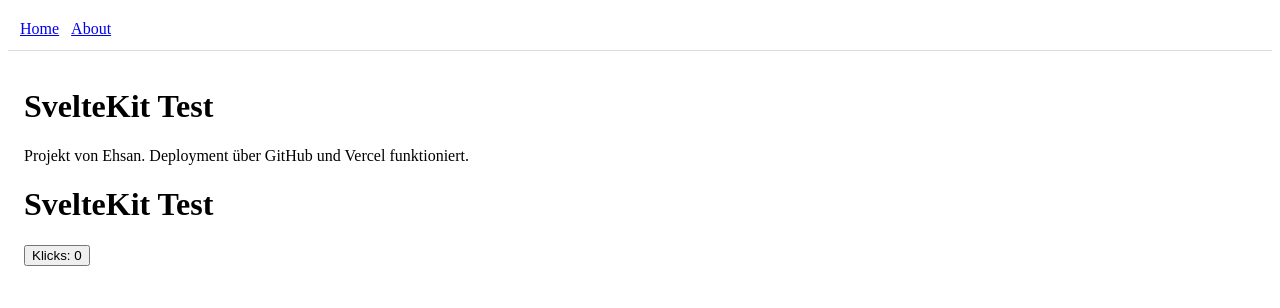
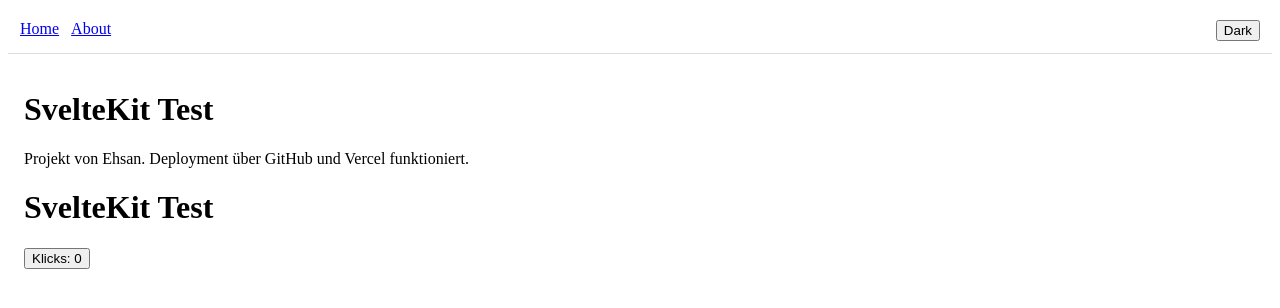
Before and after one commit to RavenVIP/svelte-test, a SvelteKit app: page / in a window 1280 px wide. Shown: the top 308 px of the page. Built offline with nearby package versions, Linux system fonts and the light colour scheme.

Commit message:
add dark mode toggle

```diff
--- a/src/routes/+layout.svelte
+++ b/src/routes/+layout.svelte
@@ -1,10 +1,25 @@
+<script>
+  let dark = false;
+</script>
+
 <nav
   style="display:flex; gap:12px; padding:12px; border-bottom:1px solid #ddd;"
 >
   <a href="/">Home</a>
   <a href="/about">About</a>
+
+  <button on:click={() => (dark = !dark)} style="margin-left:auto">
+    {dark ? "Light" : "Dark"}
+  </button>
 </nav>
 
-<main style="padding:16px;">
+<main
+  style="
+    padding:16px;
+    min-height:100vh;
+    background: {dark ? '#111' : '#fff'};
+    color: {dark ? '#eee' : '#000'};
+  "
+>
   <slot />
 </main>
```
